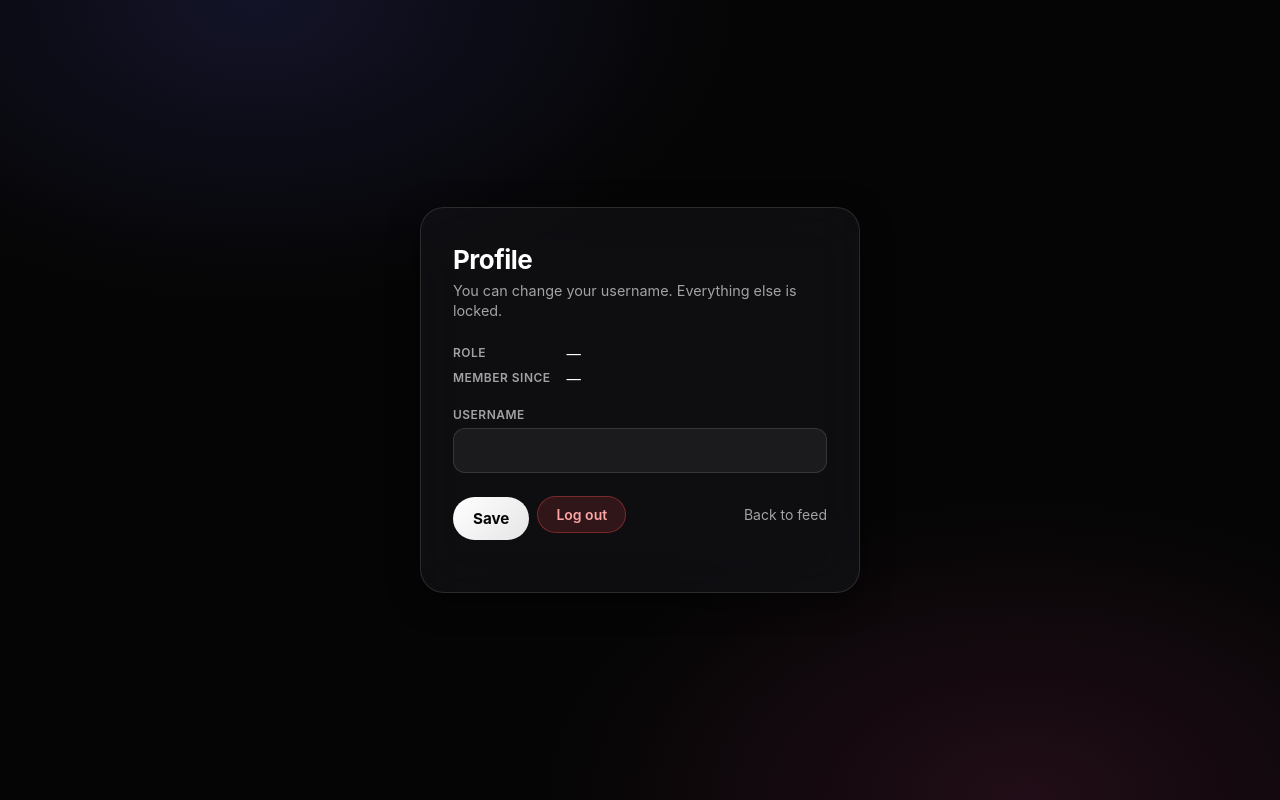
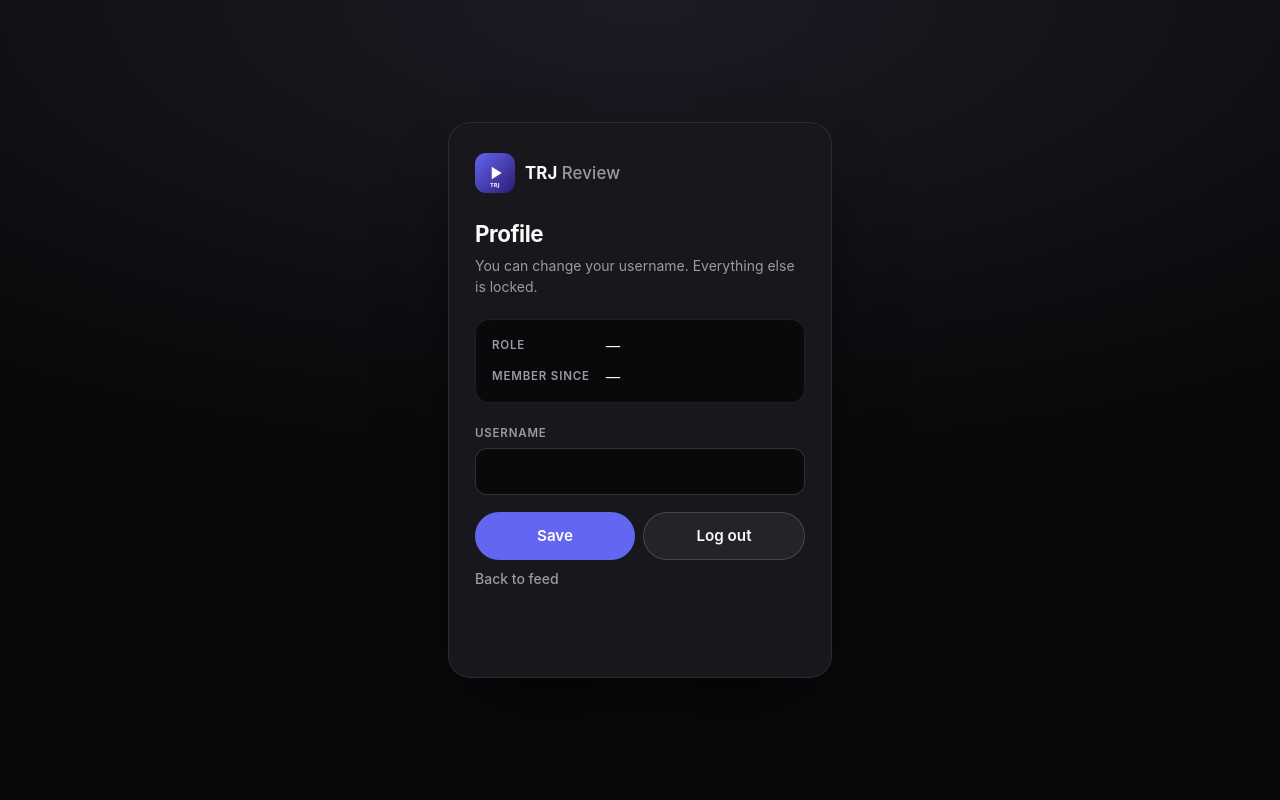
Before and after one commit to Teamrajjaggi/TRJ-Video-App, a website: page public/profile.html in a window 1280 px wide. Drawn offline with Linux system fonts and the light colour scheme; no server answers.

Commit message:
UI redesign + PWA

```diff
--- a/public/app.js
+++ b/public/app.js
@@ -747,3 +747,8 @@ bootstrap().catch((err) => {
   loadingEl.hidden = true;
   toast(`Error: ${err.message}`, 'bad');
 });
+
+// Register the service worker so the app is installable on Android / Chrome.
+if ('serviceWorker' in navigator) {
+  navigator.serviceWorker.register('/sw.js').catch(() => {});
+}
--- /dev/null
+++ b/public/auth.css
@@ -0,0 +1,226 @@
+/* TRJ Video Review — auth & profile pages.
+   Shares the dark design language of the review feed (feed.css). */
+
+:root {
+  --bg: #09090b;
+  --surface: #17171c;
+  --surface-2: #23232a;
+  --border: rgba(255, 255, 255, 0.09);
+  --border-strong: rgba(255, 255, 255, 0.16);
+  --text: #fafafa;
+  --muted: #9a9aa6;
+  --accent: #6366f1;
+  --approve: #22c55e;
+  --reject: #f43f5e;
+  --ease: cubic-bezier(0.2, 0.7, 0.3, 1);
+}
+
+* {
+  box-sizing: border-box;
+  margin: 0;
+  -webkit-tap-highlight-color: transparent;
+}
+[hidden] {
+  display: none !important;
+}
+html,
+body {
+  height: 100%;
+}
+body {
+  display: flex;
+  align-items: center;
+  justify-content: center;
+  padding: 24px;
+  background: radial-gradient(135% 90% at 50% 0%, #1b1b24 0%, var(--bg) 62%);
+  color: var(--text);
+  font-family: -apple-system, "Segoe UI", Roboto, Helvetica, Arial, sans-serif;
+  font-size: 16px;
+  line-height: 1.5;
+  -webkit-font-smoothing: antialiased;
+}
+
+/* ---------- card ---------- */
+.auth-card {
+  width: 100%;
+  max-width: 384px;
+  background: var(--surface);
+  border: 1px solid var(--border);
+  border-radius: 22px;
+  padding: 30px 26px;
+  box-shadow: 0 32px 72px -30px rgba(0, 0, 0, 0.9);
+}
+
+.brand {
+  display: flex;
+  align-items: center;
+  gap: 10px;
+  margin-bottom: 24px;
+}
+.brand-logo {
+  width: 40px;
+  height: 40px;
+  border-radius: 11px;
+  display: block;
+}
+.brand-name {
+  font-size: 1.05rem;
+  font-weight: 700;
+  letter-spacing: 0.01em;
+}
+.brand-name span {
+  color: var(--muted);
+  font-weight: 500;
+}
+
+.auth-card h1 {
+  font-size: 1.4rem;
+  font-weight: 700;
+  letter-spacing: -0.02em;
+}
+.muted {
+  color: var(--muted);
+  font-size: 0.875rem;
+  margin: 4px 0 22px;
+}
+
+/* ---------- form ---------- */
+form {
+  display: flex;
+  flex-direction: column;
+  gap: 15px;
+}
+label {
+  display: flex;
+  flex-direction: column;
+  gap: 6px;
+}
+label > span {
+  font-size: 0.72rem;
+  font-weight: 600;
+  text-transform: uppercase;
+  letter-spacing: 0.07em;
+  color: var(--muted);
+}
+input {
+  width: 100%;
+  height: 47px;
+  padding: 0 14px;
+  background: var(--bg);
+  border: 1px solid var(--border-strong);
+  border-radius: 12px;
+  color: var(--text);
+  font: inherit;
+  font-size: 0.95rem;
+  transition: border-color 0.16s var(--ease);
+}
+input:focus {
+  outline: none;
+  border-color: var(--accent);
+}
+input::placeholder {
+  color: var(--muted);
+}
+
+button {
+  height: 48px;
+  padding: 0 20px;
+  border: none;
+  border-radius: 999px;
+  background: var(--accent);
+  color: #fff;
+  font: inherit;
+  font-size: 0.95rem;
+  font-weight: 600;
+  cursor: pointer;
+  transition: background 0.16s var(--ease), transform 0.1s var(--ease);
+}
+button:hover {
+  background: #4f46e5;
+}
+button:active {
+  transform: scale(0.98);
+}
+button:focus-visible {
+  outline: 2px solid #fff;
+  outline-offset: 2px;
+}
+/* secondary buttons (Log out, etc.) */
+button[type='button'] {
+  background: var(--surface-2);
+  border: 1px solid var(--border-strong);
+  color: var(--text);
+}
+button[type='button']:hover {
+  background: rgba(255, 255, 255, 0.1);
+}
+
+.error {
+  color: var(--reject);
+  font-size: 0.85rem;
+  min-height: 1em;
+}
+.success {
+  color: var(--approve);
+  font-size: 0.85rem;
+  min-height: 1em;
+}
+
+.auth-switch {
+  margin-top: 20px;
+  text-align: center;
+  font-size: 0.875rem;
+  color: var(--muted);
+}
+a {
+  color: #a5b4fc;
+  text-decoration: none;
+  font-weight: 500;
+}
+a:hover {
+  text-decoration: underline;
+}
+
+/* ---------- profile ---------- */
+.profile-readonly {
+  display: grid;
+  grid-template-columns: auto 1fr;
+  gap: 9px 16px;
+  margin-bottom: 22px;
+  padding: 15px 16px;
+  background: var(--bg);
+  border: 1px solid var(--border);
+  border-radius: 14px;
+}
+.profile-readonly dt {
+  font-size: 0.72rem;
+  font-weight: 600;
+  text-transform: uppercase;
+  letter-spacing: 0.07em;
+  color: var(--muted);
+  align-self: center;
+}
+.profile-readonly dd {
+  font-size: 0.9rem;
+}
+.form-row {
+  display: flex;
+  gap: 8px;
+  align-items: center;
+  flex-wrap: wrap;
+  margin-top: 2px;
+}
+.form-row button {
+  flex: 1;
+  min-width: 130px;
+}
+.link-back {
+  font-size: 0.875rem;
+  color: var(--muted);
+}
+
+@media (prefers-reduced-motion: reduce) {
+  * {
+    transition-duration: 0.01ms !important;
+  }
+}
--- a/public/profile.html
+++ b/public/profile.html
@@ -3,12 +3,17 @@
   <head>
     <meta charset="utf-8" />
     <meta name="viewport" content="width=device-width, initial-scale=1, viewport-fit=cover" />
-    <meta name="theme-color" content="#050505" />
-    <title>Profile · Video Review</title>
-    <link rel="stylesheet" href="/styles.css" />
+    <meta name="theme-color" content="#09090b" />
+    <title>Profile · TRJ Review</title>
+    <link rel="icon" href="/icon.svg" type="image/svg+xml" />
+    <link rel="stylesheet" href="/auth.css" />
   </head>
   <body class="auth-body">
     <main class="auth-card">
+      <div class="brand">
+        <img class="brand-logo" src="/icon.svg" alt="" />
+        <span class="brand-name">TRJ <span>Review</span></span>
+      </div>
       <h1>Profile</h1>
       <p class="muted">You can change your username. Everything else is locked.</p>
       <dl class="profile-readonly">
```
Also changed, not shown: public/feed.css (+3 -7 lines), public/index.html (+6 -1 lines), public/login.html (+9 -4 lines), public/signup.html (+8 -3 lines), public/sw.js (added, +8 -0 lines), public/icon.svg (added), public/manifest.json (added).
